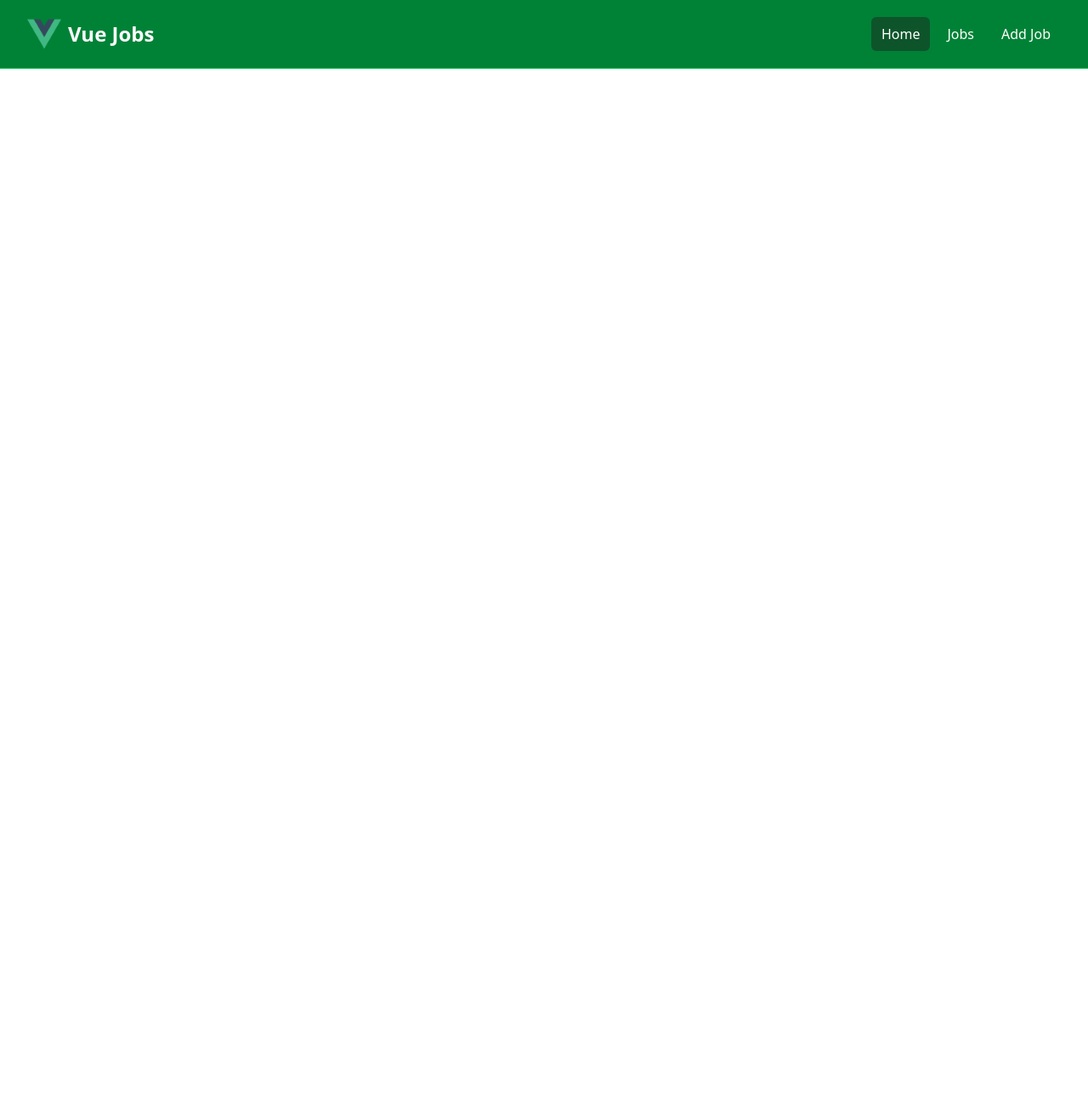
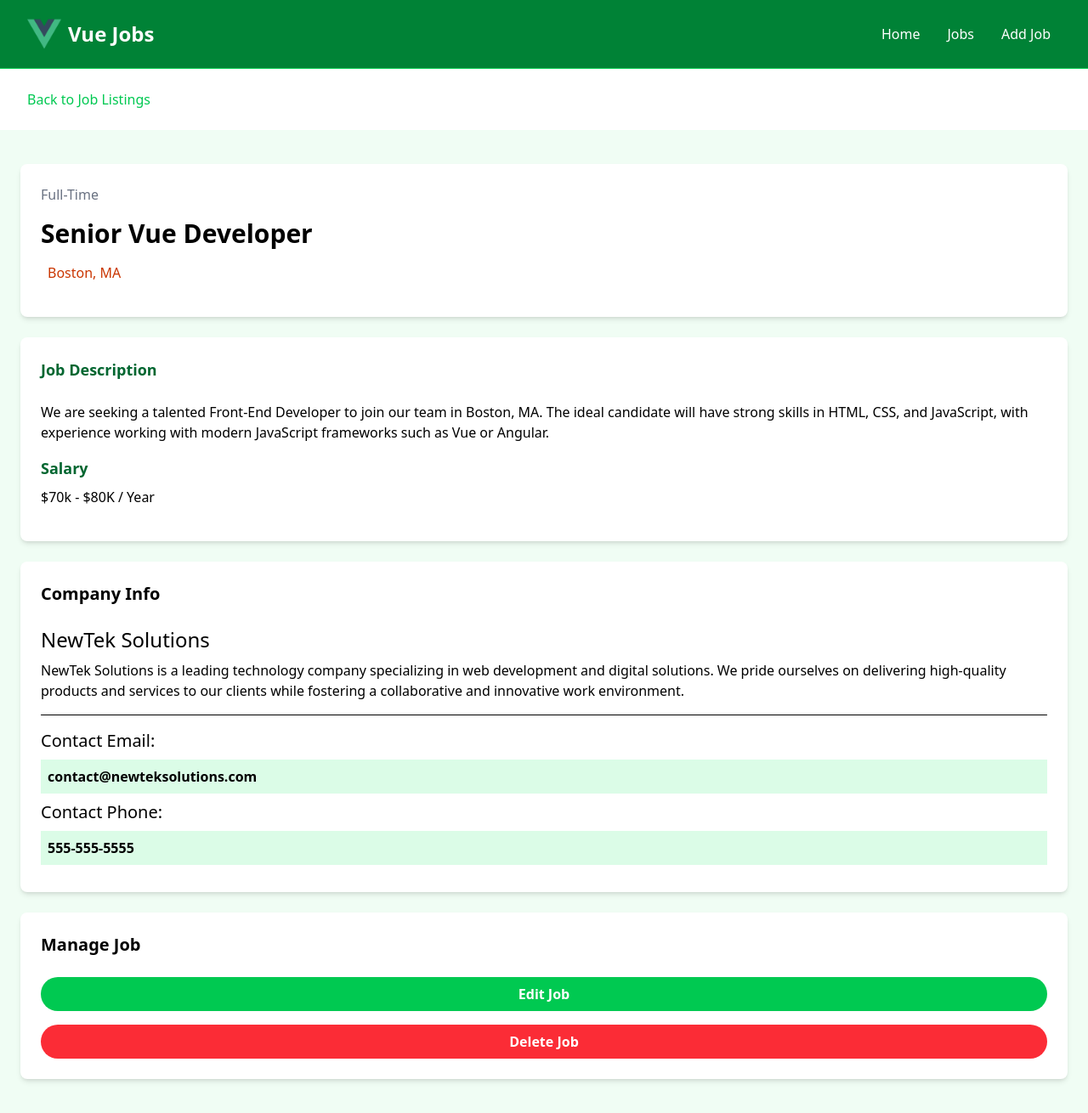
Before and after one commit to ali-ham-dev/financial-management, a Vue app in the folder fin-manag-client/: page /job/1 in a window 1280 px wide. Shown: the whole page at 85% size. Before the commit the page ends 800 px from the top, so only its background shows below. Built offline with nearby package versions, Linux system fonts and the light colour scheme.

Commit message:
Adds 404 page, adds job page. Added json-server as development server.

```diff
--- a/fin-manag-client/package.json
+++ b/fin-manag-client/package.json
@@ -18,6 +18,7 @@
   "devDependencies": {
     "@vitejs/plugin-vue": "^6.0.1",
     "@vue/tsconfig": "^0.7.0",
+    "json-server": "1.0.0-beta.3",
     "sass": "^1.90.0",
     "typescript": "~5.8.3",
     "vite": "^7.1.0",
--- a/fin-manag-client/src/components/JobListing.vue
+++ b/fin-manag-client/src/components/JobListing.vue
@@ -1,5 +1,6 @@
 <script setup lang="ts">
     import { defineProps, ref, computed } from 'vue';
+    import { RouterLink } from 'vue-router';
 
     const props = defineProps({
         job: Object
@@ -46,12 +47,12 @@
                     <i class="fa-solid fa-location-dot text-lg"></i>
                     {{ job?.location }}
                 </div>
-                <a
-                    :href="'/job/' + job?.id"
+                <RouterLink
+                    :to="'/job/' + job?.id"
                     class="h-[36px] bg-green-500 hover:bg-green-600 text-white px-4 py-2 rounded-lg text-center text-sm"
                 >
                     Read More
-                </a>
+                </RouterLink>
             </div>
         </div>
     </div>
--- a/fin-manag-client/src/components/JobListings.vue
+++ b/fin-manag-client/src/components/JobListings.vue
@@ -2,6 +2,7 @@
 import JobListing from './JobListing.vue';
 import jobData from '../jobs.json';
 import { ref, defineProps } from 'vue';
+import { RouterLink } from 'vue-router';
 
 defineProps({
     limit: Number,
@@ -27,10 +28,10 @@
     </section>
 
     <section v-if="showButton" class="m-auto max-w-lg my-10 px-6">
-        <a
-            href="/jobs"
+        <RouterLink
+            to="/jobs"
             class="block bg-black text-white text-center py-4 px-6 rounded-xl hover:bg-gray-700"
-            >View All Jobs</a
+            >View All Jobs</RouterLink
         >
     </section>
 </template>
--- a/fin-manag-client/src/components/NavBar.vue
+++ b/fin-manag-client/src/components/NavBar.vue
@@ -26,15 +26,15 @@
               <div class="flex space-x-2">
                 <RouterLink
                   to="/"
-                  class="text-white bg-green-900 hover:bg-gray-900 hover:text-white rounded-md px-3 py-2"
+                  :class="[isActiveLink('/') ? 'bg-green-900' : 'hover:bg-gray-900 hover:text-white', 'text-white', 'rounded-md', 'px-3', 'py-2']"
                   >Home</RouterLink>
                 <RouterLink
                   to="/jobs"
-                  class="text-white hover:bg-green-900 hover:text-white rounded-md px-3 py-2"
+                  :class="[isActiveLink('/jobs') ? 'bg-green-900' : 'hover:bg-gray-900 hover:text-white', 'text-white', 'rounded-md', 'px-3', 'py-2']"
                   >Jobs</RouterLink>
                 <RouterLink
                   to="/jobs/add"
-                  class="text-white hover:bg-green-900 hover:text-white rounded-md px-3 py-2"
+                  :class="[isActiveLink('/jobs/add') ? 'bg-green-900' : 'hover:bg-gray-900 hover:text-white', 'text-white', 'rounded-md', 'px-3', 'py-2']"
                   >Add Job</RouterLink>
               </div>
             </div>
--- a/fin-manag-client/src/router/index.ts
+++ b/fin-manag-client/src/router/index.ts
@@ -1,6 +1,8 @@
 import { createRouter, createWebHistory } from 'vue-router';
 import Home from '../views/Home.vue';
 import Jobs from '../views/Jobs.vue';
+import Job from '../views/Job.vue';
+import NotFound from '../views/NotFound.vue';
 
 const router = createRouter({
     history: createWebHistory(import.meta.env.BASE_URL),
@@ -19,6 +21,16 @@
             path: '/jobs/add',
             name: 'jobs-add',
             component: Home
+        },
+        {
+            path: '/job/:id',
+            name: 'job',
+            component: Job
+        },
+        {
+            path: '/:catchAll(.*)',
+            name: 'no-found',
+            component: NotFound
         }
     ]
 });
--- /dev/null
+++ b/fin-manag-client/src/views/Job.vue
@@ -0,0 +1,100 @@
+<script setup lang="ts">
+
+</script>
+
+<template>
+    <section>
+      <div class="container m-auto py-6 px-6">
+        <a
+          href="jobs.html"
+          class="text-green-500 hover:text-green-600 flex items-center"
+        >
+          <i class="fas fa-arrow-left mr-2"></i> Back to Job Listings
+        </a>
+      </div>
+    </section>
+
+    <section class="bg-green-50">
+      <div class="container m-auto py-10 px-6">
+        <div class="grid grid-cols-1 md:grid-cols-70/30 w-full gap-6">
+          <main>
+            <div
+              class="bg-white p-6 rounded-lg shadow-md text-center md:text-left"
+            >
+              <div class="text-gray-500 mb-4">Full-Time</div>
+              <h1 class="text-3xl font-bold mb-4">Senior Vue Developer</h1>
+              <div
+                class="text-gray-500 mb-4 flex align-middle justify-center md:justify-start"
+              >
+                <i
+                  class="fa-solid fa-location-dot text-lg text-orange-700 mr-2"
+                ></i>
+                <p class="text-orange-700">Boston, MA</p>
+              </div>
+            </div>
+
+            <div class="bg-white p-6 rounded-lg shadow-md mt-6">
+              <h3 class="text-green-800 text-lg font-bold mb-6">
+                Job Description
+              </h3>
+
+              <p class="mb-4">
+                We are seeking a talented Front-End Developer to join our team
+                in Boston, MA. The ideal candidate will have strong skills in
+                HTML, CSS, and JavaScript, with experience working with modern
+                JavaScript frameworks such as Vue or Angular.
+              </p>
+
+              <h3 class="text-green-800 text-lg font-bold mb-2">Salary</h3>
+
+              <p class="mb-4">$70k - $80K / Year</p>
+            </div>
+          </main>
+
+          <!-- Sidebar -->
+          <aside>
+            <!-- Company Info -->
+            <div class="bg-white p-6 rounded-lg shadow-md">
+              <h3 class="text-xl font-bold mb-6">Company Info</h3>
+
+              <h2 class="text-2xl">NewTek Solutions</h2>
+
+              <p class="my-2">
+                NewTek Solutions is a leading technology company specializing in
+                web development and digital solutions. We pride ourselves on
+                delivering high-quality products and services to our clients
+                while fostering a collaborative and innovative work environment.
+              </p>
+
+              <hr class="my-4" />
+
+              <h3 class="text-xl">Contact Email:</h3>
+
+              <p class="my-2 bg-green-100 p-2 font-bold">
+                contact@newteksolutions.com
+              </p>
+
+              <h3 class="text-xl">Contact Phone:</h3>
+
+              <p class="my-2 bg-green-100 p-2 font-bold">555-555-5555</p>
+            </div>
+
+            <!-- Manage -->
+            <div class="bg-white p-6 rounded-lg shadow-md mt-6">
+              <h3 class="text-xl font-bold mb-6">Manage Job</h3>
+              <a
+                href="add-job.html"
+                class="bg-green-500 hover:bg-green-600 text-white text-center font-bold py-2 px-4 rounded-full w-full focus:outline-none focus:shadow-outline mt-4 block"
+                >Edit Job</a
+              >
+              <button
+                class="bg-red-500 hover:bg-red-600 text-white font-bold py-2 px-4 rounded-full w-full focus:outline-none focus:shadow-outline mt-4 block"
+              >
+                Delete Job
+              </button>
+            </div>
+          </aside>
+        </div>
+      </div>
+    </section>
+</template>
--- /dev/null
+++ b/fin-manag-client/src/views/NotFound.vue
@@ -0,0 +1,14 @@
+<script setup lang="ts">
+    import { RouterLink } from 'vue-router';
+</script>
+<template>
+    <section class="text-center flex flex-col justify-center items-center h-96">
+      <i class="fas fa-exclamation-triangle text-yellow-400 fa-4x mb-4"></i>
+      <h1 class="text-6xl font-bold mb-4">404 Not Found</h1>
+      <p class="text-xl mb-5">This page does not exist</p>
+      <RouterLink
+        to="/"
+        class="text-white bg-green-700 hover:bg-green-900 rounded-md px-3 py-2 mt-4"
+        >Go Back</RouterLink>
+    </section>
+</template>
```
Also changed, not shown: 1 other file (tests, documents, lock files or other folders).
